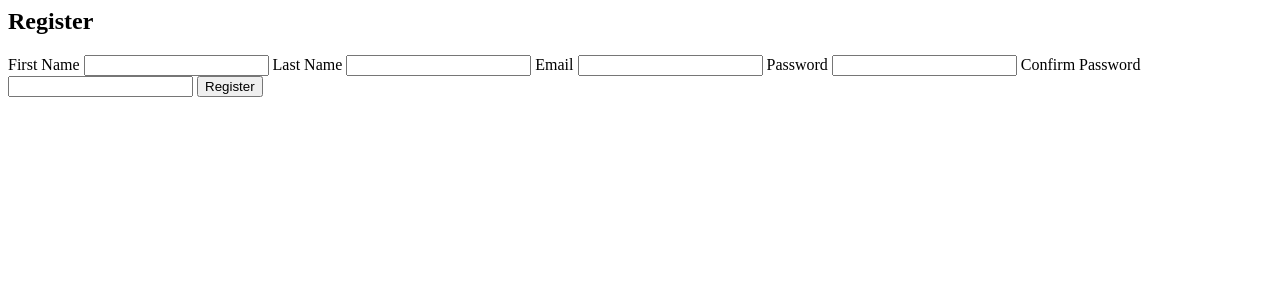
After one commit to amfairley/toytribe, a Flask app: page /signup in a window 1280 px wide. The commit adds this page. Shown: the top 300 px of the page. Run offline with Flask 3, Linux system fonts and the light colour scheme.

Commit message:
feat: add user signup and login functionality. Issue: #12

```diff
--- /dev/null
+++ b/toy_tribe/forms.py
@@ -0,0 +1,18 @@
+from flask_wtf import FlaskForm
+from wtforms import StringField, PasswordField, SubmitField, EmailField
+from wtforms.validators import DataRequired, Length, EqualTo, Email
+
+class LoginForm(FlaskForm):
+    email = StringField('Email', validators=[DataRequired(), Length(min=4, max=150)])
+    # username = StringField('Username', validators=[DataRequired(), Length(min=4, max=150)])
+    password = PasswordField('Password', validators=[DataRequired()])
+    submit = SubmitField('Login')
+
+class SignupForm(FlaskForm):
+    first_name = StringField('First Name', validators=[DataRequired(), Length(min=1, max=100)])
+    last_name = StringField('Last Name', validators=[DataRequired(), Length(min=1, max=100)])
+    email = EmailField('Email', validators=[DataRequired(), Email(), Length(max=120)])
+    # username = StringField('Username', validators=[DataRequired(), Length(min=4, max=150)])
+    password = PasswordField('Password', validators=[DataRequired()])
+    confirm_password = PasswordField('Confirm Password', validators=[DataRequired(), EqualTo('password')])
+    submit = SubmitField('Register')
--- a/toy_tribe/routes.py
+++ b/toy_tribe/routes.py
@@ -1,8 +1,36 @@
-from flask import render_template
+from flask import render_template, session, flash, redirect, url_for
+from werkzeug.security import generate_password_hash, check_password_hash
 from toy_tribe import app, db
-from toy_tribe.models import User, Toy, Profile, Review
-
+from toy_tribe.models import Users, Toy, Profile, Review
+from toy_tribe.forms import LoginForm, SignupForm
 
 @app.route("/")
 def home():
     return render_template("base.html")
+
+#Loginform
+
+@app.route('/login', methods=['GET', 'POST'])
+def login():
+    form = LoginForm()
+    if form.validate_on_submit():
+        user = Users.query.filter_by(email=form.email.data).first()
+        if user and check_password_hash(user.password, form.password.data):
+            session['user_id'] = user.id
+            flash('Login successful', 'success')
+            return render_template('login.html', form=form)
+        else:
+            flash('Login failed. Check your credentials.', 'danger')
+    return render_template('login.html', form=form)
+
+@app.route('/signup', methods=['GET', 'POST'])
+def signup():
+    form = SignupForm()
+    if form.validate_on_submit():
+        hashed_password = generate_password_hash(form.password.data, method='pbkdf2:sha256', salt_length=8)
+        new_user = Users(first_name=form.first_name.data, last_name=form.last_name.data, email=form.email.data, password=hashed_password)
+        db.session.add(new_user)
+        db.session.commit()
+        flash('Registration successful', 'success')
+        return redirect(url_for('login'))
+    return render_template('signup.html', form=form)
--- a/toy_tribe/templates/base.html
+++ b/toy_tribe/templates/base.html
@@ -7,5 +7,7 @@
 </head>
 <body>
     Hello World
+    <a href="{{ url_for('login') }}">Login</a>
+    <a href="{{ url_for('signup') }}">Signup</a>
 </body>
 </html>
--- /dev/null
+++ b/toy_tribe/templates/signup.html
@@ -0,0 +1,15 @@
+<h2>Register</h2>
+<form method="POST">
+    {{ form.hidden_tag() }}
+    <label for="first_name">{{ form.first_name.label }}</label>
+    {{ form.first_name }}
+    <label for="last_name">{{ form.last_name.label }}</label>
+    {{ form.last_name }}
+    <label for="email">{{ form.email.label }}</label>
+    {{ form.email }}
+    <label for="password">{{ form.password.label }}</label>
+    {{ form.password }}
+    <label for="confirm_password">{{ form.confirm_password.label }}</label>
+    {{ form.confirm_password }}
+    <input type="submit" value="Register">
+</form>
```
Also changed, not shown: toy_tribe/models.py (+8 -8 lines), toy_tribe/templates/login.html (added, +23 -0 lines).
